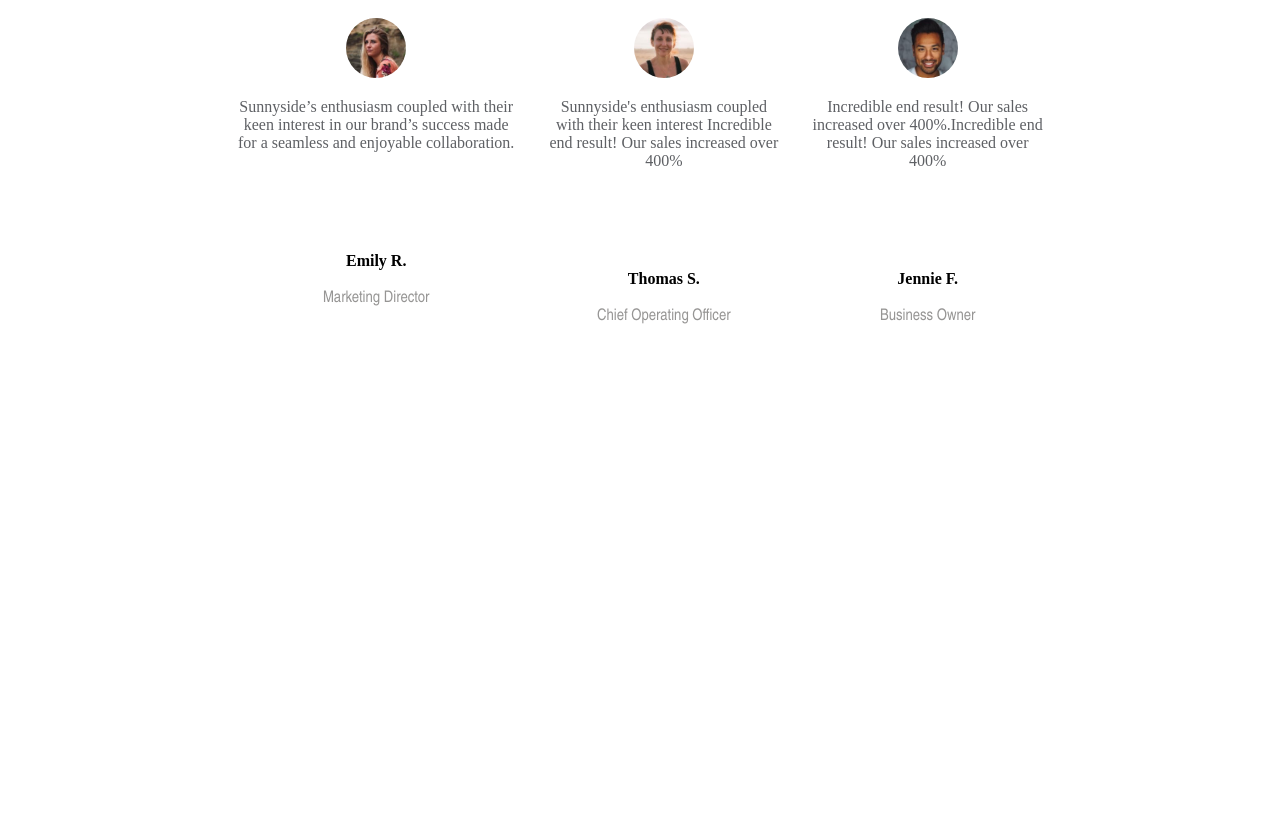
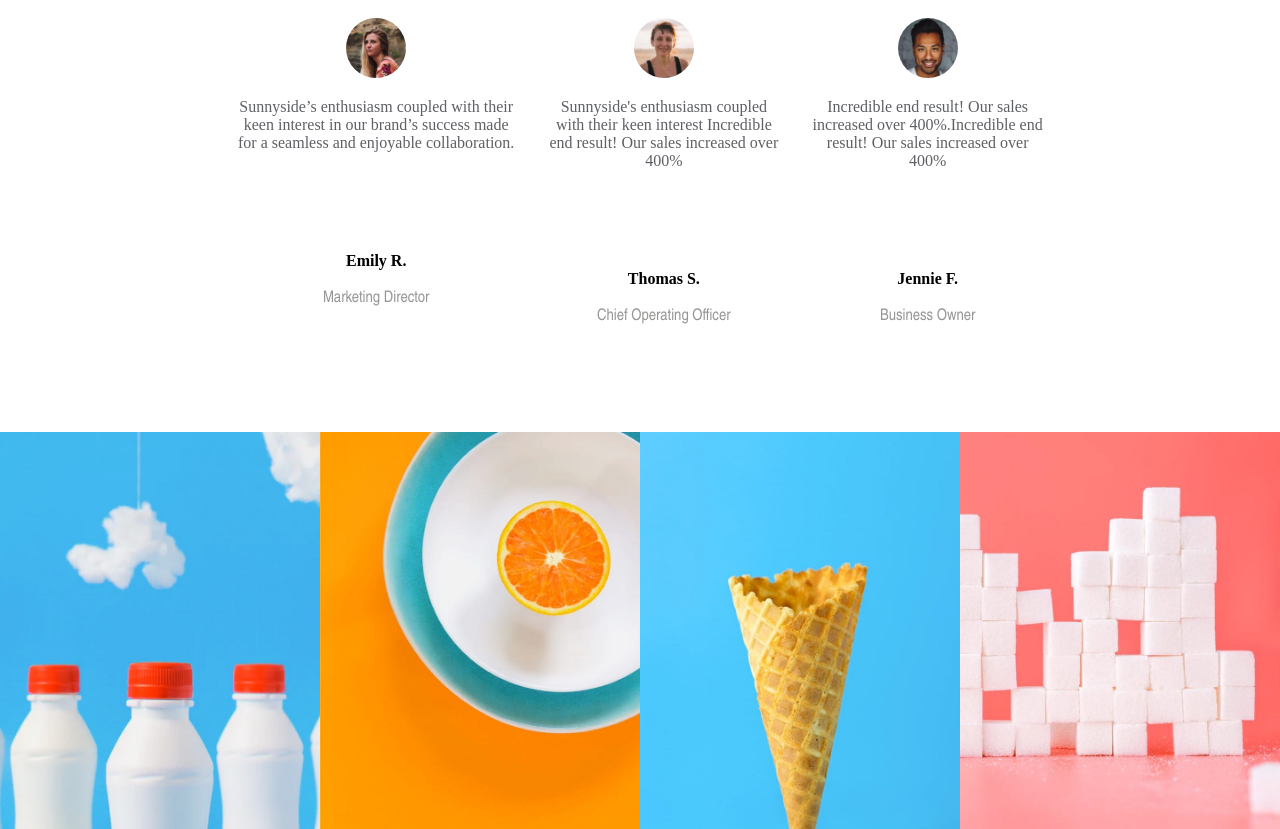
Before and after one commit to oussama-barhoumi/sunnyside, a plain HTML site: page index.html in a window 1280 px wide. Shown: the part 2589-3418 px from the top of the page. Before the commit the page ends 3021 px from the top, so only its background shows below. Drawn offline with Linux system fonts and the light colour scheme.

Commit message:
feat img

```diff
--- a/index.html
+++ b/index.html
@@ -96,6 +96,7 @@
 
 
 
+
     <!-- CLIENT -->
     <section class="testimonials">
     <h5>CLIENT TESTIMONIALS</h5>
@@ -123,7 +124,12 @@
         </div>
     </div>
 </section>
-
+<section class="gallery">
+    <img src="./public/Image/desktop/image-gallery-milkbottles.jpg">
+    <img src="./public/Image/desktop/image-gallery-orange.jpg">
+    <img src="./public/Image/desktop/image-gallery-cone.jpg">
+    <img src="./public/Image/desktop/image-gallery-sugarcubes.jpg">
+</section>
 
 
 
--- a/public/css/app.css
+++ b/public/css/app.css
@@ -163,6 +163,16 @@ header h1{
     margin-top: 20px;
     font-size: 20px;
 }
+.gallery {
+    display: grid;
+    grid-template-columns: repeat(4, 1fr);
+}
+
+.gallery img {
+    width: 100%;
+    height: 100%;
+    object-fit: cover;
+}
 
 
 
```
